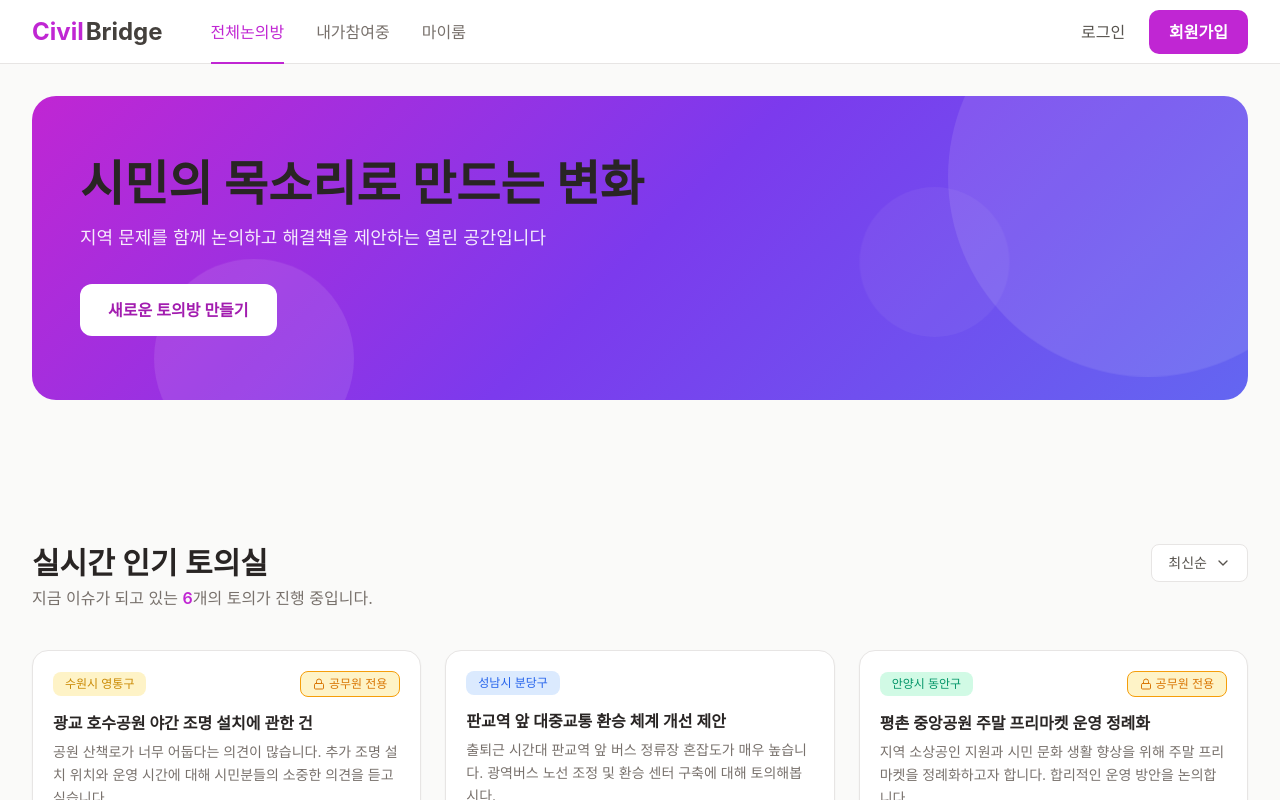
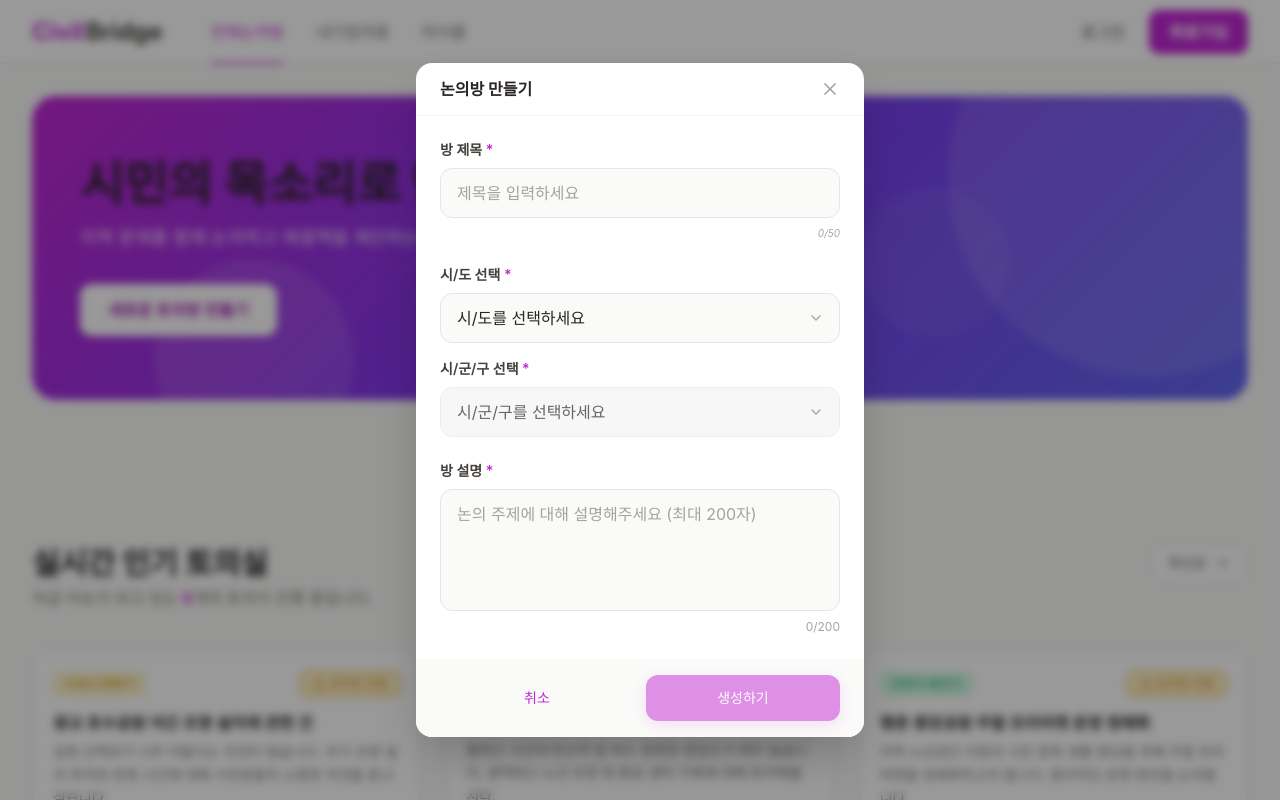
Before and after one commit to civil-bridge/Civil-Bridge-FE, a React (Vite) app: page / in a window 1280 px wide. Both pictures are taken after a click on the button "새로운 토의방 만들기". Shown: the top 800 px of the page. Built offline with nearby package versions, Linux system fonts and the light colour scheme; a web font is replaced by a local one.

Commit message:
feat: 논의방 생성 모달 및 2단계 지역 선택 기능 구현
- 히어로 섹션 '새로운 토의방 만들기' 버튼 연동\n- 시/도 및 시/군/구 선택 2단계 드롭다운 로직 구현\n- 방 제목 및 설명 글자수 카운터 및 유효성 검사 추가

```diff
--- /dev/null
+++ b/src/components/main/CreateRoomModal.tsx
@@ -0,0 +1,164 @@
+import React, { useState } from 'react';
+import Modal from '../common/Modal';
+import Button from '../common/Button';
+
+interface CreateRoomModalProps {
+    isOpen: boolean;
+    onClose: () => void;
+}
+
+const REGIONS = {
+    '서울특별시': [
+        '강남구', '강동구', '강북구', '강서구', '관악구', '광진구', '구로구', '금천구',
+        '노원구', '도봉구', '동대문구', '동작구', '마포구', '서대문구', '서초구', '성동구',
+        '성북구', '송파구', '양천구', '영등포구', '용산구', '은평구', '종로구', '중구', '중랑구'
+    ],
+    '경기도': [
+        '고양시', '과천시', '광명시', '광주시', '구리시', '군포시', '김포시', '남양주시',
+        '동두천시', '부천시', '성남시', '수원시', '시흥시', '안산시', '안성시', '안양시',
+        '양주시', '여주시', '오산시', '용인시', '의왕시', '의정부시', '이천시', '파주시',
+        '평택시', '포천시', '하남시', '화성시', '가평군', '양평군', '연천군'
+    ]
+};
+
+const CreateRoomModal: React.FC<CreateRoomModalProps> = ({ isOpen, onClose }) => {
+    const [title, setTitle] = useState('');
+    const [city, setCity] = useState('');
+    const [district, setDistrict] = useState('');
+    const [description, setDescription] = useState('');
+
+    const isFormValid = title.trim() !== '' && city !== '' && district !== '' && description.trim() !== '';
+
+    const handleCityChange = (e: React.ChangeEvent<HTMLSelectElement>) => {
+        setCity(e.target.value);
+        setDistrict(''); // Reset district when city changes
+    };
+
+    const handleCreate = () => {
+        if (!isFormValid) return;
+        // Mock creation logic
+        console.log('Creating room:', { title, region: `${city} ${district}`, description });
+        alert('논의방이 생성되었습니다.');
+        onClose();
+        // Reset form
+        setTitle('');
+        setCity('');
+        setDistrict('');
+        setDescription('');
+    };
+
+    return (
+        <Modal
+            isOpen={isOpen}
+            onClose={onClose}
+            title="논의방 만들기"
+            footer={
+                <div className="flex gap-3 w-full">
+                    <Button
+                        variant="secondary"
+                        className="flex-1 rounded-xl"
+                        onClick={onClose}
+                    >
+                        취소
+                    </Button>
+                    <Button
+                        className="flex-1 rounded-xl"
+                        disabled={!isFormValid}
+                        onClick={handleCreate}
+                    >
+                        생성하기
+                    </Button>
+                </div>
+            }
+        >
+            <div className="flex flex-col gap-6">
+                {/* 1. Room Title */}
+                <div className="flex flex-col gap-2">
+                    <label className="text-sm font-semibold text-neutral-700">
+                        방 제목 <span className="text-primary-500">*</span>
+                    </label>
+                    <input
+                        type="text"
+                        placeholder="제목을 입력하세요"
+                        value={title}
+                        onChange={(e) => setTitle(e.target.value.slice(0, 50))}
+                        className="w-full px-4 py-3 bg-neutral-50 border border-neutral-200 rounded-xl focus:outline-none focus:ring-2 focus:ring-primary-500/20 focus:border-primary-500 transition-all text-neutral-800 placeholder:text-neutral-400"
+                    />
+                    <div className="flex justify-end italic">
+                        <span className="text-[10px] text-neutral-400">{title.length}/50</span>
+                    </div>
+                </div>
+
+                {/* 2. Region Selection - 2 Steps */}
+                <div className="flex flex-col gap-4">
+                    <div className="flex flex-col gap-2 text-neutral-800">
+                        <label className="text-sm font-semibold text-neutral-700">
+                            시/도 선택 <span className="text-primary-500">*</span>
+                        </label>
+                        <div className="relative">
+                            <select
+                                value={city}
+                                onChange={handleCityChange}
+                                className="w-full px-4 py-3 bg-neutral-50 border border-neutral-200 rounded-xl focus:outline-none focus:ring-2 focus:ring-primary-500/20 focus:border-primary-500 transition-all text-neutral-800 appearance-none cursor-pointer"
+                            >
+                                <option value="" disabled>시/도를 선택하세요</option>
+                                {Object.keys(REGIONS).map((c) => (
+                                    <option key={c} value={c}>{c}</option>
+                                ))}
+                            </select>
+                            <div className="absolute right-4 top-1/2 -translate-y-1/2 pointer-events-none text-neutral-400">
+                                <svg width="16" height="16" viewBox="0 0 24 24" fill="none" stroke="currentColor" strokeWidth="2" strokeLinecap="round" strokeLinejoin="round">
+                                    <path d="m6 9 6 6 6-6" />
+                                </svg>
+                            </div>
+                        </div>
+                    </div>
+
+                    <div className="flex flex-col gap-2">
+                        <label className="text-sm font-semibold text-neutral-700">
+                            시/군/구 선택 <span className="text-primary-500">*</span>
+                        </label>
+                        <div className="relative">
+                            <select
+                                value={district}
+                                onChange={(e) => setDistrict(e.target.value)}
+                                disabled={!city}
+                                className={`w-full px-4 py-3 border rounded-xl focus:outline-none focus:ring-2 focus:ring-primary-500/20 focus:border-primary-500 transition-all text-neutral-800 appearance-none ${!city ? 'bg-neutral-100 border-neutral-200 cursor-not-allowed' : 'bg-neutral-50 border-neutral-200 cursor-pointer'
+                                    }`}
+                            >
+                                <option value="" disabled>시/군/구를 선택하세요</option>
+                                {city && REGIONS[city as keyof typeof REGIONS].map((d) => (
+                                    <option key={d} value={d}>{d}</option>
+                                ))}
+                            </select>
+                            <div className="absolute right-4 top-1/2 -translate-y-1/2 pointer-events-none text-neutral-400">
+                                <svg width="16" height="16" viewBox="0 0 24 24" fill="none" stroke="currentColor" strokeWidth="2" strokeLinecap="round" strokeLinejoin="round">
+                                    <path d="m6 9 6 6 6-6" />
+                                </svg>
+                            </div>
+                        </div>
+                    </div>
+                </div>
+
+                {/* 3. Room Description */}
+                <div className="flex flex-col gap-2">
+                    <label className="text-sm font-semibold text-neutral-700">
+                        방 설명 <span className="text-primary-500">*</span>
+                    </label>
+                    <textarea
+                        rows={4}
+                        placeholder="논의 주제에 대해 설명해주세요 (최대 200자)"
+                        value={description}
+                        onChange={(e) => setDescription(e.target.value.slice(0, 200))}
+                        className="w-full px-4 py-3 bg-neutral-50 border border-neutral-200 rounded-xl focus:outline-none focus:ring-2 focus:ring-primary-500/20 focus:border-primary-500 transition-all text-neutral-800 placeholder:text-neutral-400 resize-none"
+                    />
+                    <div className="flex justify-end">
+                        <span className="text-xs text-neutral-400">{description.length}/200</span>
+                    </div>
+                </div>
+            </div>
+        </Modal>
+    );
+};
+
+export default CreateRoomModal;
--- a/src/components/main/HeroSection.tsx
+++ b/src/components/main/HeroSection.tsx
@@ -1,6 +1,9 @@
-import React from 'react';
+import React, { useState } from 'react';
+import CreateRoomModal from './CreateRoomModal';
 
 const HeroSection: React.FC = () => {
+    const [isModalOpen, setIsModalOpen] = useState(false);
+
     return (
         <section className="max-w-[1280px] mx-auto px-4 md:px-6 lg:px-8">
             <div className="hero-gradient rounded-[24px] px-12 py-16 mt-8 mb-12 relative overflow-hidden text-white">
@@ -16,11 +19,19 @@ const HeroSection: React.FC = () => {
                     <p className="text-lg opacity-90 mb-8">
                         지역 문제를 함께 논의하고 해결책을 제안하는 열린 공간입니다
                     </p>
-                    <button className="bg-white text-primary-600 px-7 py-3.5 rounded-xl font-semibold hover:bg-neutral-50 transition-colors">
+                    <button
+                        onClick={() => setIsModalOpen(true)}
+                        className="bg-white text-primary-600 px-7 py-3.5 rounded-xl font-semibold hover:bg-neutral-50 transition-colors"
+                    >
                         새로운 토의방 만들기
                     </button>
                 </div>
             </div>
+
+            <CreateRoomModal
+                isOpen={isModalOpen}
+                onClose={() => setIsModalOpen(false)}
+            />
         </section>
     );
 };
```
